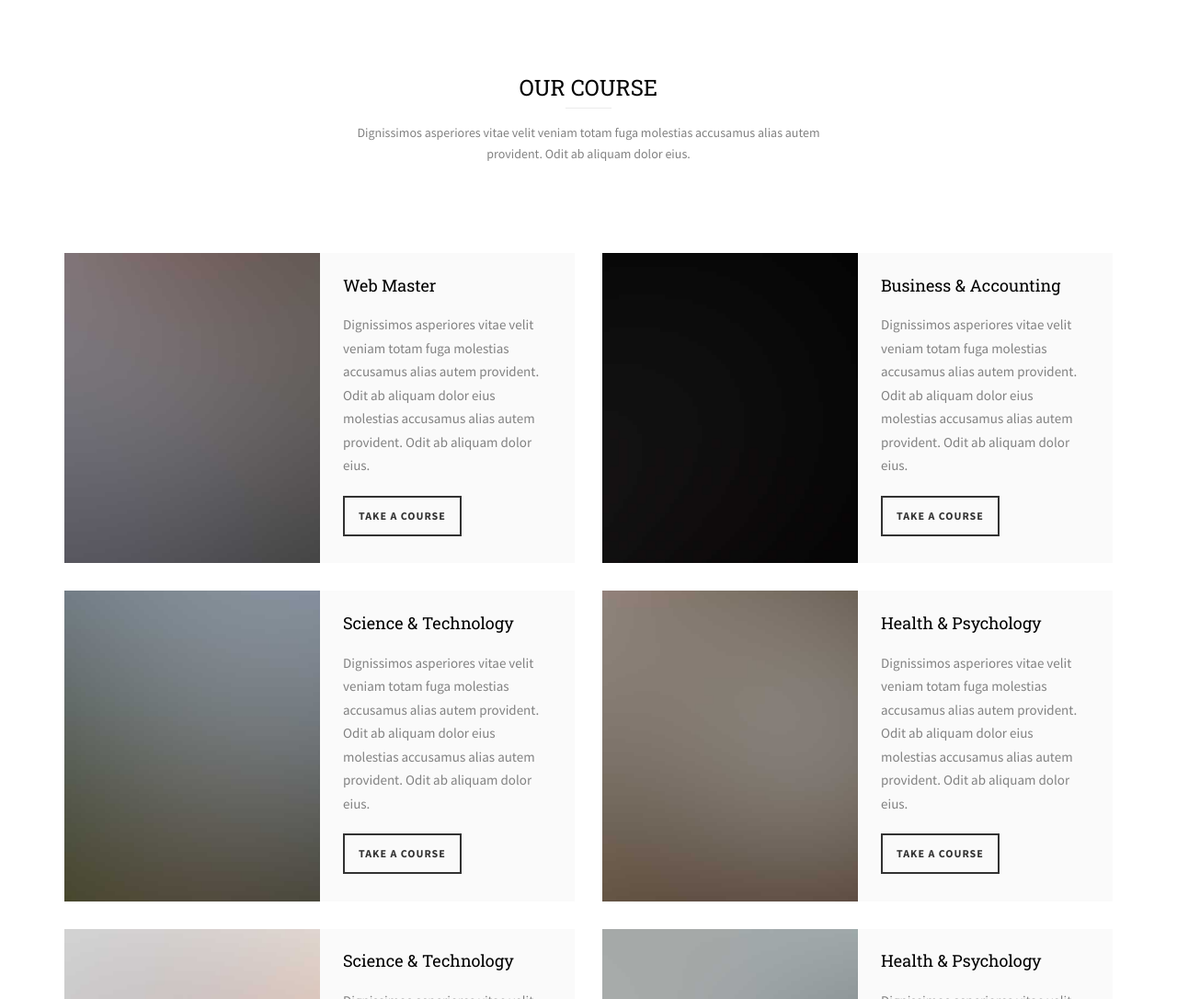
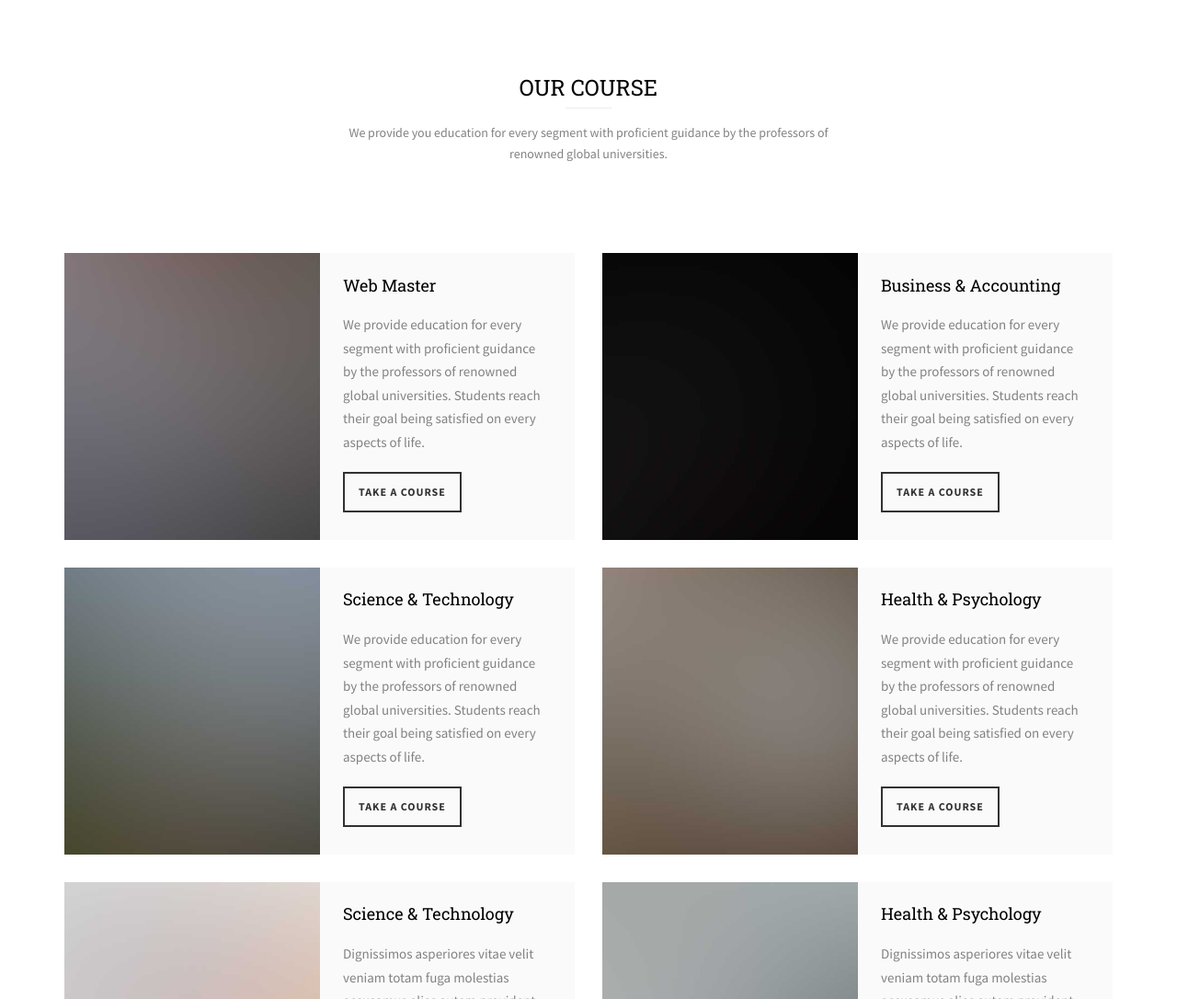
Before and after one commit to smitadc808/Demotestproject2, a plain HTML site: page courses.html in a window 1280 px wide. Shown: the part 780-1866 px from the top of the page at 92% size. Drawn offline with Linux system fonts and the light colour scheme; files whose address does not match are found by name.

Commit message:
Tenth commit on 13.08.2019

```diff
--- a/courses.html
+++ b/courses.html
@@ -148,7 +148,7 @@
 			<div class="row animate-box">
 				<div class="col-md-6 col-md-offset-3 text-center fh5co-heading">
 					<h2>Our Course</h2>
-					<p>Dignissimos asperiores vitae velit veniam totam fuga molestias accusamus alias autem provident. Odit ab aliquam dolor eius.</p>
+					<p>We provide you education for every segment with proficient guidance by the professors of renowned global universities.</p>
 				</div>
 			</div>
 			<div class="row">
@@ -158,7 +158,7 @@
 						</a>
 						<div class="desc">
 							<h3><a href="#">Web Master</a></h3>
-							<p>Dignissimos asperiores vitae velit veniam totam fuga molestias accusamus alias autem provident. Odit ab aliquam dolor eius molestias accusamus alias autem provident. Odit ab aliquam dolor eius.</p>
+							<p>We provide education for every segment with proficient guidance by the professors of renowned global universities. Students reach their goal being satisfied on every aspects of life.</p>
 							<span><a href="#" class="btn btn-primary btn-sm btn-course">Take A Course</a></span>
 						</div>
 					</div>
@@ -169,7 +169,7 @@
 						</a>
 						<div class="desc">
 							<h3><a href="#">Business &amp; Accounting</a></h3>
-							<p>Dignissimos asperiores vitae velit veniam totam fuga molestias accusamus alias autem provident. Odit ab aliquam dolor eius molestias accusamus alias autem provident. Odit ab aliquam dolor eius.</p>
+							<p>We provide education for every segment with proficient guidance by the professors of renowned global universities. Students reach their goal being satisfied on every aspects of life.</p>
 							<span><a href="#" class="btn btn-primary btn-sm btn-course">Take A Course</a></span>
 						</div>
 					</div>
@@ -180,7 +180,7 @@
 						</a>
 						<div class="desc">
 							<h3><a href="#">Science &amp; Technology</a></h3>
-							<p>Dignissimos asperiores vitae velit veniam totam fuga molestias accusamus alias autem provident. Odit ab aliquam dolor eius molestias accusamus alias autem provident. Odit ab aliquam dolor eius.</p>
+							<p>We provide education for every segment with proficient guidance by the professors of renowned global universities. Students reach their goal being satisfied on every aspects of life.</p>
 							<span><a href="#" class="btn btn-primary btn-sm btn-course">Take A Course</a></span>
 						</div>
 					</div>
@@ -191,7 +191,7 @@
 						</a>
 						<div class="desc">
 							<h3><a href="#">Health &amp; Psychology</a></h3>
-							<p>Dignissimos asperiores vitae velit veniam totam fuga molestias accusamus alias autem provident. Odit ab aliquam dolor eius molestias accusamus alias autem provident. Odit ab aliquam dolor eius.</p>
+							<p>We provide education for every segment with proficient guidance by the professors of renowned global universities. Students reach their goal being satisfied on every aspects of life.</p>
 							<span><a href="#" class="btn btn-primary btn-sm btn-course">Take A Course</a></span>
 						</div>
 					</div>
```
